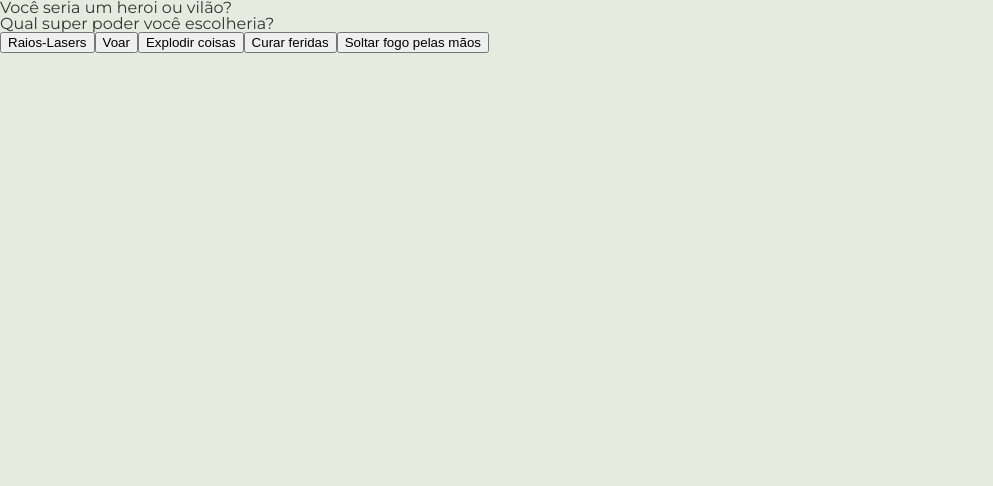
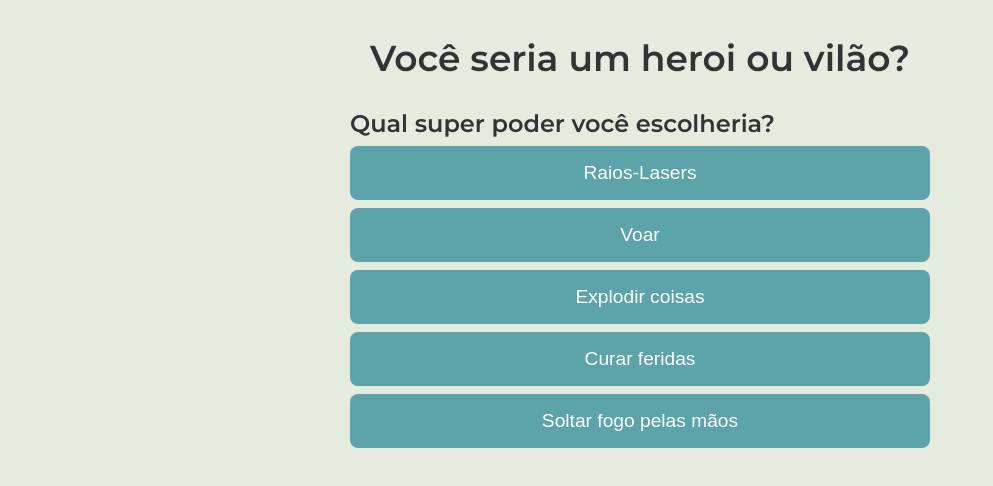
Before and after one commit to br-adriel/angular-buzzfeed-dio, an Angular app: page / in a window 1280 px wide. Shown: the top 486 px of the page, without its empty margins (0-993 px from the left). Built offline with nearby package versions, Linux system fonts and the light colour scheme.

Commit message:
Estiliza componente de quiz

```diff
--- a/src/app/components/quiz/quiz.component.css
+++ b/src/app/components/quiz/quiz.component.css
@@ -0,0 +1,55 @@
+section {
+  width: min(100%, 600px);
+  margin: 0 auto;
+  padding: 20px 10px;
+  display: flex;
+  flex-direction: column;
+  gap: 16px;
+}
+
+h2 {
+  font-size: 2.25rem;
+  font-weight: 600;
+  padding: 20px 0;
+  text-align: center;
+}
+
+h3 {
+  font-weight: 600;
+  font-size: 1.5rem;
+}
+
+.question h3 {
+  margin-bottom: 10px;
+}
+
+.options {
+  display: flex;
+  flex-direction: column;
+  gap: 8px;
+}
+
+.options button {
+  font-size: 1.2rem;
+  border-radius: 8px;
+  padding: 16px 32px;
+  cursor: pointer;
+  color: #fff;
+  background-color: #5ca4a9;
+  border: none;
+  transition: background 200ms;
+}
+
+.options button:hover {
+  background-color: #ed6a5a;
+}
+
+.result {
+  border-radius: 8px;
+  background-color: #f4f1bb;
+  padding: 80px 10px;
+}
+
+.result h3 {
+  text-align: center;
+}
--- a/src/app/components/quiz/quiz.component.html
+++ b/src/app/components/quiz/quiz.component.html
@@ -1,9 +1,9 @@
 <section>
   <h2>{{ title }}</h2>
 
-  <div *ngIf="!finished">
+  <div *ngIf="!finished" class="question">
     <h3>{{ selectedQuestion.question }}</h3>
-    <div>
+    <div class="options">
       <button
         type="button"
         *ngFor="let option of selectedQuestion.options"
@@ -14,8 +14,7 @@
     </div>
   </div>
 
-  <div *ngIf="finished">
-    <h3>O seu resultado é</h3>
-    <p>{{ selectedAnswer }}</p>
+  <div *ngIf="finished" class="result">
+    <h3>{{ selectedAnswer }}</h3>
   </div>
 </section>
```
